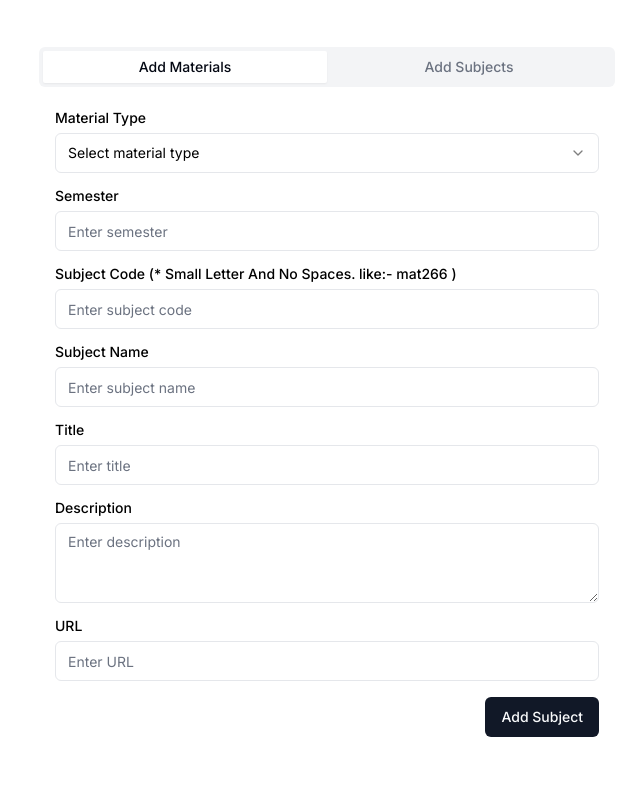
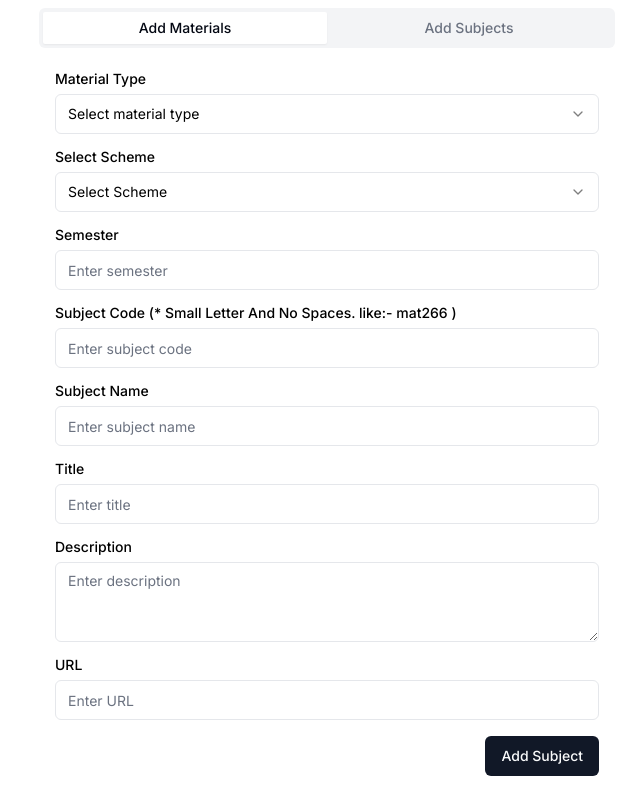
Before and after one commit to pranavkdileep/CyberNotes, a Next.js app in the folder cybernotes/: page /admin in a window 1280 px wide. Shown: the whole page, without its empty margins (313-953 px from the left). Built offline with nearby package versions, Linux system fonts and the light colour scheme.

Commit message:
update syllabus URL structure and add scheme selection in admin panel

```diff
--- a/cybernotes/app/syllabus/page.tsx
+++ b/cybernotes/app/syllabus/page.tsx
@@ -31,7 +31,7 @@ const datas: Datas[] = [
   {
     title: 'S5',
     description: 'Download the syllabus for Semester 5',
-    url: '/s5'
+    url: '/syllabus/s5'
   },
   {
     title: 'S6',
--- a/cybernotes/components/admin-mmain.tsx
+++ b/cybernotes/components/admin-mmain.tsx
@@ -28,6 +28,7 @@ export function AdminMmain() {
   }
   const [materialType, setMaterialType] = useState("");
   const [semester, setSemester] = useState("");
+  const [scheme, setScheme] = useState("");
   const [subjectCode, setSubjectCode] = useState("");
   const [subjectName, setSubjectName] = useState("");
   const [title, setTitle] = useState("");
@@ -82,6 +83,24 @@ export function AdminMmain() {
                 </SelectContent>
               </Select>
           </div>
+
+          <div className="grid gap-2">
+            <Label htmlFor="scheme">Select Scheme</Label>
+            <Select onValueChange={
+              (value) => {
+                setScheme(value);
+              }
+            }>
+                <SelectTrigger id="scheme">
+                  <SelectValue placeholder="Select Scheme" />
+                </SelectTrigger>
+                <SelectContent>
+                  <SelectItem value="Materials">2019</SelectItem>
+                  <SelectItem value="Syllabus">2024</SelectItem>
+                </SelectContent>
+              </Select>
+          </div>
+
           <div className="grid gap-2">
             <Label htmlFor="semester">Semester</Label>
             <Input id="semester" placeholder="Enter semester" onChange={
```
